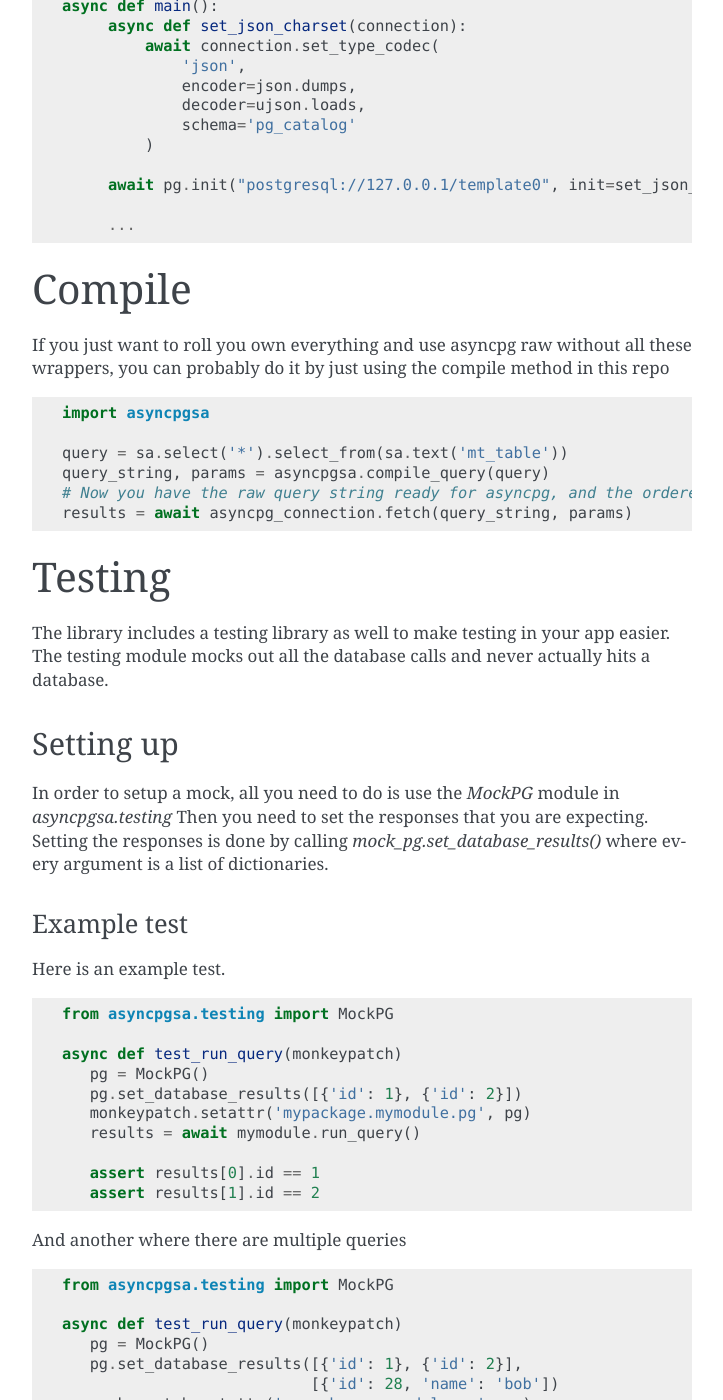
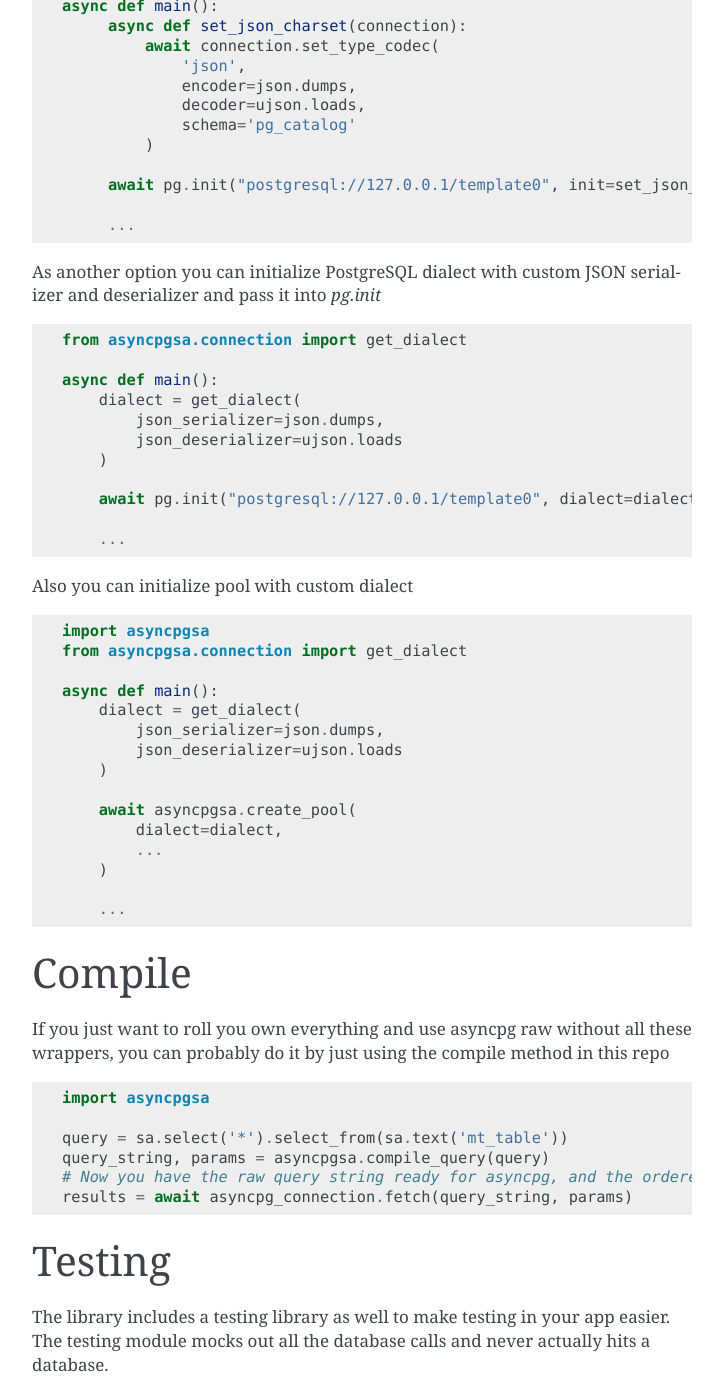
Before and after one commit to CanopyTax/asyncpgsa, a Sphinx documentation site: the page built from docs/index.rst, in a window 1280 px wide and 1400 px high, scrolled down 5354 px. Shown: the whole window, without its empty margins (388-1111 px from the left). Built offline with Sphinx 7.4.7, drawn with Linux system fonts in a browser that asks for light colours.

Commit message:
Added `get_dialect` function (#84)
* Added `get_dialect` function

* Added test; Updated documentation

```diff
--- a/docs/index.rst
+++ b/docs/index.rst
@@ -264,6 +264,42 @@ json
 
          ...
 
+As another option you can initialize PostgreSQL dialect with custom JSON serializer and deserializer and pass it into `pg.init`
+
+.. code-block:: python
+
+    from asyncpgsa.connection import get_dialect
+
+    async def main():
+        dialect = get_dialect(
+            json_serializer=json.dumps,
+            json_deserializer=ujson.loads
+        )
+
+        await pg.init("postgresql://127.0.0.1/template0", dialect=dialect)
+
+        ...
+
+Also you can initialize pool with custom dialect
+
+.. code-block:: python
+
+    import asyncpgsa
+    from asyncpgsa.connection import get_dialect
+
+    async def main():
+        dialect = get_dialect(
+            json_serializer=json.dumps,
+            json_deserializer=ujson.loads
+        )
+
+        await asyncpgsa.create_pool(
+            dialect=dialect,
+            ...
+        )
+
+        ...
+
 
 Compile
 =======
```
Also changed, not shown: 3 other files.
